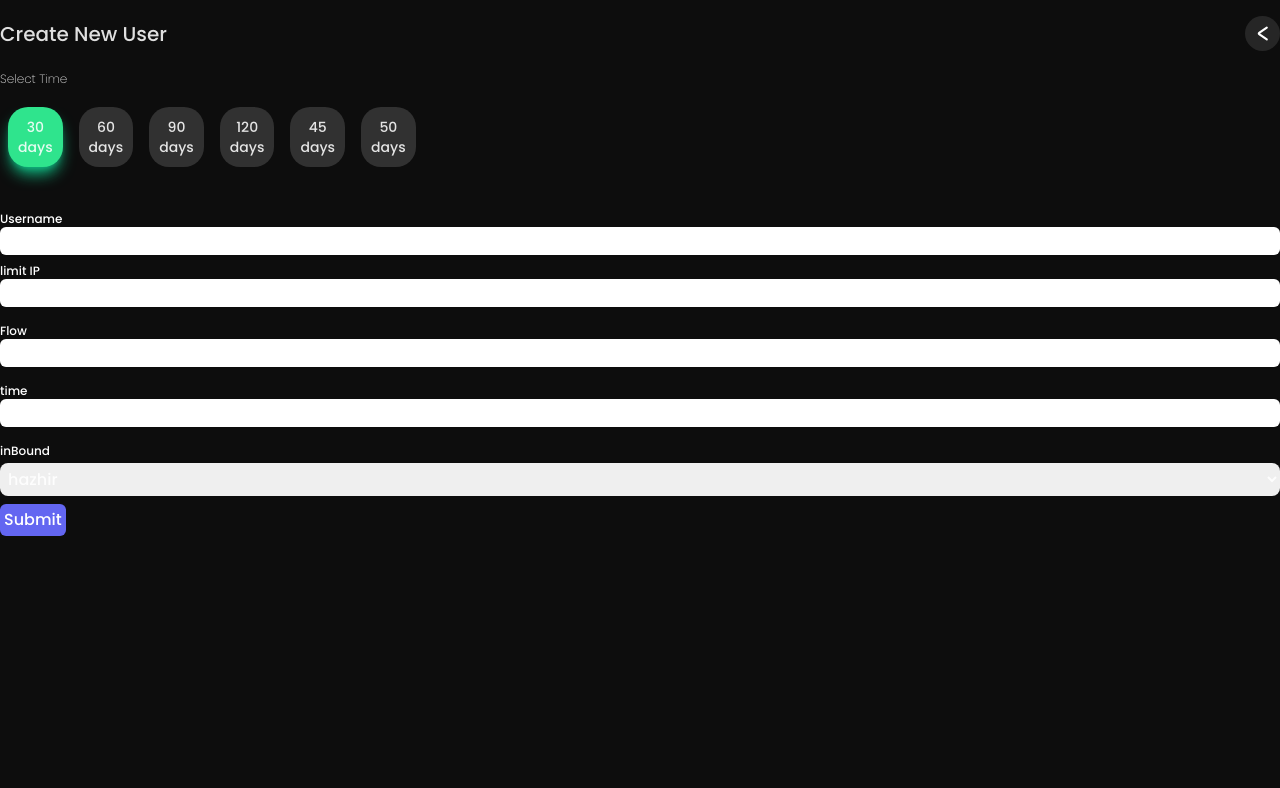
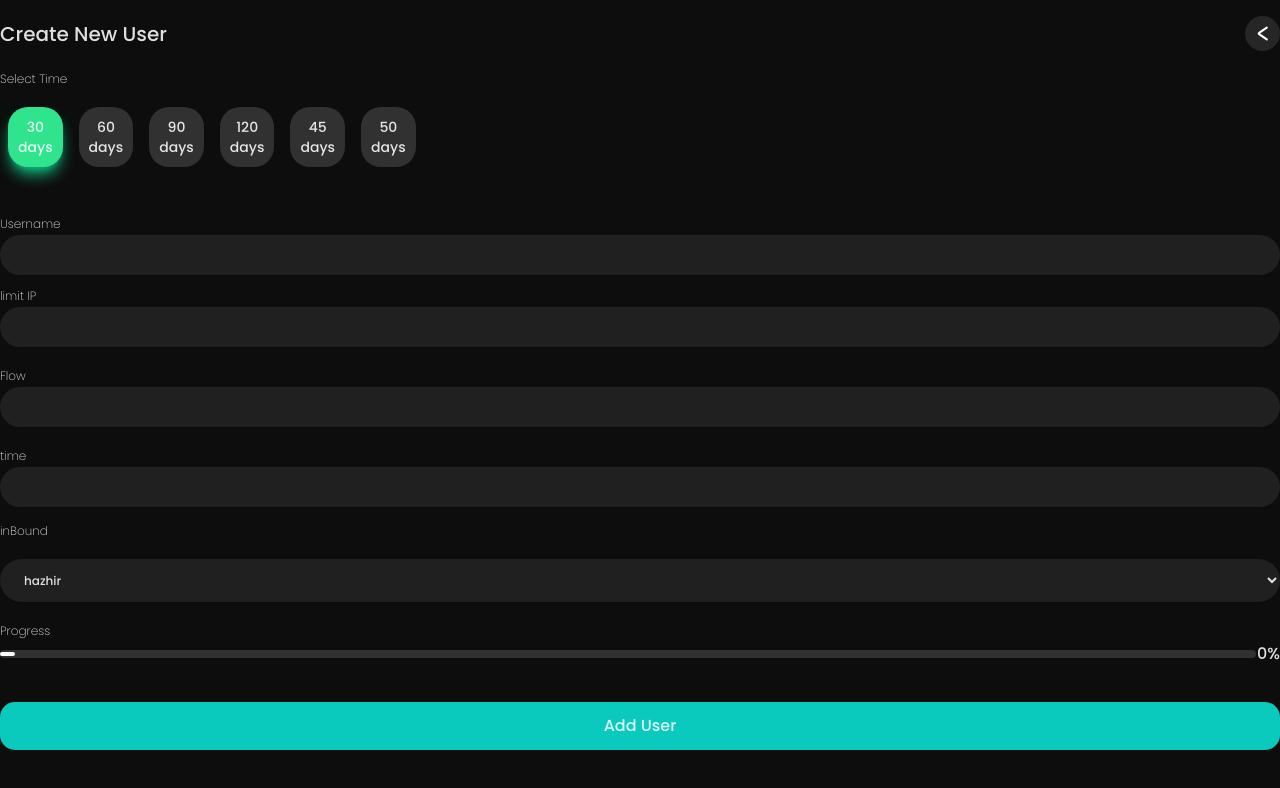
Before and after one commit to hazhirmohammadi/v2ray-panel, a React (Vite) app in the folder front-end/: page /create_user in a window 1280 px wide. Shown: the top 788 px of the page. Built offline with nearby package versions, Linux system fonts and the light colour scheme.

Commit message:
feat: completed add user form Ui

```diff
--- a/front-end/public/styles/App.css
+++ b/front-end/public/styles/App.css
@@ -77,3 +77,7 @@
 .arrow_1{
     transform: rotate(90deg);
 }
+
+.add-field{
+    @apply bg-[#202020] border-none outline-none shadow-sm py-3 pl-5 block w-full text-xs border-gray-300 rounded-[25px]
+}
--- a/front-end/src/components/createUser/AddForm.jsx
+++ b/front-end/src/components/createUser/AddForm.jsx
@@ -5,6 +5,7 @@ import {userCard} from "../../utils/constants.js";
 import {array} from "yup";
 import axios from "axios";
 import toast from "../../utils/Toast.js";
+import Progress from "../../common/progress.jsx";
 
 
 //!  validation inputs form with Yup
@@ -66,56 +67,56 @@ const addForm = () => {
        <Formik initialValues={initialValues} onSubmit={handleSubmit} validationSchema={validationSchema}>
           <Form>
              <div className="mb-2 mt-2 ">
-                <label htmlFor="name" className="block text-xs font-medium text-white ">
+                <label htmlFor="name" className="text-xs font-[poppin-extrsLight] mb-5 ">
                    Username
                 </label>
                 <Field
                     type="text"
                     id="name"
                     name="name"
-                    className="border-none outline-none shadow-sm py-1 px-1 block w-full sm:text-sm border-gray-300 rounded-md"
+                    className="add-field"
                 />
                 <ErrorMessage name="name" component="div" className="text-red-500 text-xs italic"/>
              </div>
              <div className="mb-4">
-                <label htmlFor="limit" className="block text-xs font-medium text-white">
+                <label htmlFor="limit" className="text-xs font-[poppin-extrsLight] mb-5">
                    limit IP
                 </label>
                 <Field
                     type="number"
                     id="limit"
                     name="limit"
-                    className="border-none outline-none  shadow-sm py-1 px-1 text-blue-600 block w-full sm:text-sm border-gray-300 rounded-md"
+                    className="add-field"
                 />
                 <ErrorMessage name="limit" component="div" className="text-red-500 text-xs italic"/>
              </div>
              <div className="mb-4">
-                <label htmlFor="flow  " className="block text-xs font-medium text-white">
+                <label htmlFor="flow  " className="text-xs font-[poppin-extrsLight] mb-5">
                    Flow
                 </label>
                 <Field
                     type="number"
                     id="flow"
                     name="flow"
-                    className="border-none outline-none  shadow-sm py-1 px-1 text-blue-600 block w-full sm:text-sm border-gray-300 rounded-md"
+                    className="add-field"
                 />
                 <ErrorMessage name="flow" component="div" className="text-red-500 text-xs italic"/>
              </div>
 
              <div className="mb-4">
-                <label htmlFor="time" className="block text-xs font-medium text-white">
+                <label htmlFor="time" className="text-xs font-[poppin-extrsLight] mb-5">
                    time
                 </label>
                 <Field
                     type="number"
                     id="time"
                     name="time"
-                    className="border-none outline-none  shadow-sm py-1 px-1 text-blue-600 block w-full sm:text-sm border-gray-300 rounded-md"
+                    className="add-field"
                 />
                 <ErrorMessage name="time" component="div" className="text-red-500 text-xs italic"/>
              </div>
              <div className=" flex flex-col justify-start my-2 ">
-                <label htmlFor="inBound" className="mb-1 text-xs font-medium text-white ">
+                <label htmlFor="inBound" className="text-xs font-[poppin-extrsLight] mb-5">
                    inBound
                 </label>
                 <Field
@@ -125,13 +126,14 @@ const addForm = () => {
 
                        setOptionBounds((prevOptionBounds) => [...prevOptionBounds, newItem]);
                     }}
-                    className="px-1 py-1 rounded-lg "
+                    className="add-field "
                     id="inBound"
                     name="inBound"
                     as="select"
                 >
                    {userCard.map((item, index) => (
                        <option
+                           className=""
                            key={index}
                            value={item.name}
                        >
@@ -159,8 +161,19 @@ const addForm = () => {
                     </button>
                 ))}
              </div>
-             <button onClick={addUser} type="submit" className="bg-indigo-500 text-white py-1 px-1 rounded-md">
-                Submit
+           <div className="mb-5">
+              <div className="mt-2">
+                 <span  className="text-xs font-[poppin-extrsLight] mb-5">
+                    Progress
+                 </span>
+              </div>
+              <Progress
+                  time={0}
+                  max={30}
+              />
+           </div>
+             <button onClick={addUser} type="submit" className="my-4  bg-[#0AC9BD] rounded-[15px] py-3 px-5 w-full text-center">
+                Add User
              </button>
 
           </Form>
```
